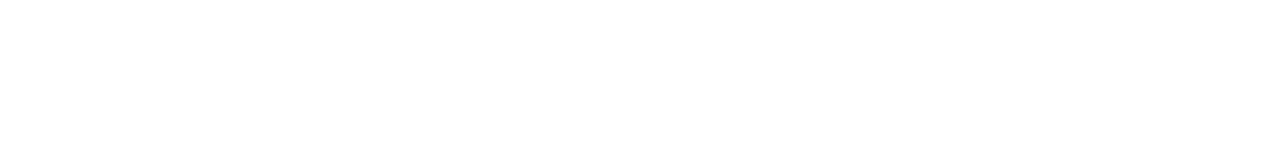
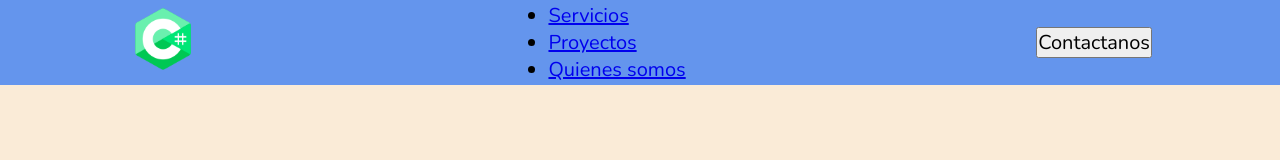
Before and after one commit to DesarrolloMVR/HospedajeWeb, a plain HTML site: page index.html in a window 1280 px wide. Drawn offline with nearby package versions, Linux system fonts and the light colour scheme.

Commit message:
primer intento de barra de navegacion

```diff
--- a/css/style.css
+++ b/css/style.css
@@ -0,0 +1,29 @@
+/*Se cargan las fuentes del proyecto*/
+
+@import url('https://fonts.googleapis.com/css2?family=Nunito:wght@300&display=swap');
+
+*{
+    box-sizing: border-box;
+    margin : 0;
+    padding: 0;
+    font-family: 'Nunito', sans-serif;
+    font-size: 20px;
+}
+
+body{
+    background-color: antiquewhite;
+}
+
+header{
+    background-color: cornflowerblue;
+    display: flex;
+    justify-content: space-between;
+    align-items: center;
+    height: 85px;
+    padding: 5px 10%;
+}
+
+header .logo img{
+    width: auto;
+    height: 70px;
+}
--- a/index.html
+++ b/index.html
@@ -6,10 +6,29 @@
     <meta name="viewport" content="width=device-width, initial-scale=1.0">
     <title>MVR Ingenieria</title>
     <link rel="stylesheet" href="css/style.css"/>
+    <link rel="icon" type = "image/x-icon" href="assets/favico.ico"/>
 </head>
 
 <body>
-<div class="nav">
+    <header>
+        <div class="logo">
+            <img src="assets/logo.png" alt="logo">
+        </div>
+        <nav>
+            <ul class = "nav-links">
+                <li>
+                    <a href="#">Servicios</a>
+                </li>
+                <li>
+                    <a href="#">Proyectos</a>
+                </li>
+                <li>
+                    <a href="#">Quienes somos</a>
+                </li>
+            </ul>
+        </nav>
+        <a href="#" class="btn-contact"><button>Contactanos</button></a>
+    </header>
 
 </div>
 </body>
```
Also changed, not shown: assets/favico.ico (added), assets/logo.png (added).
